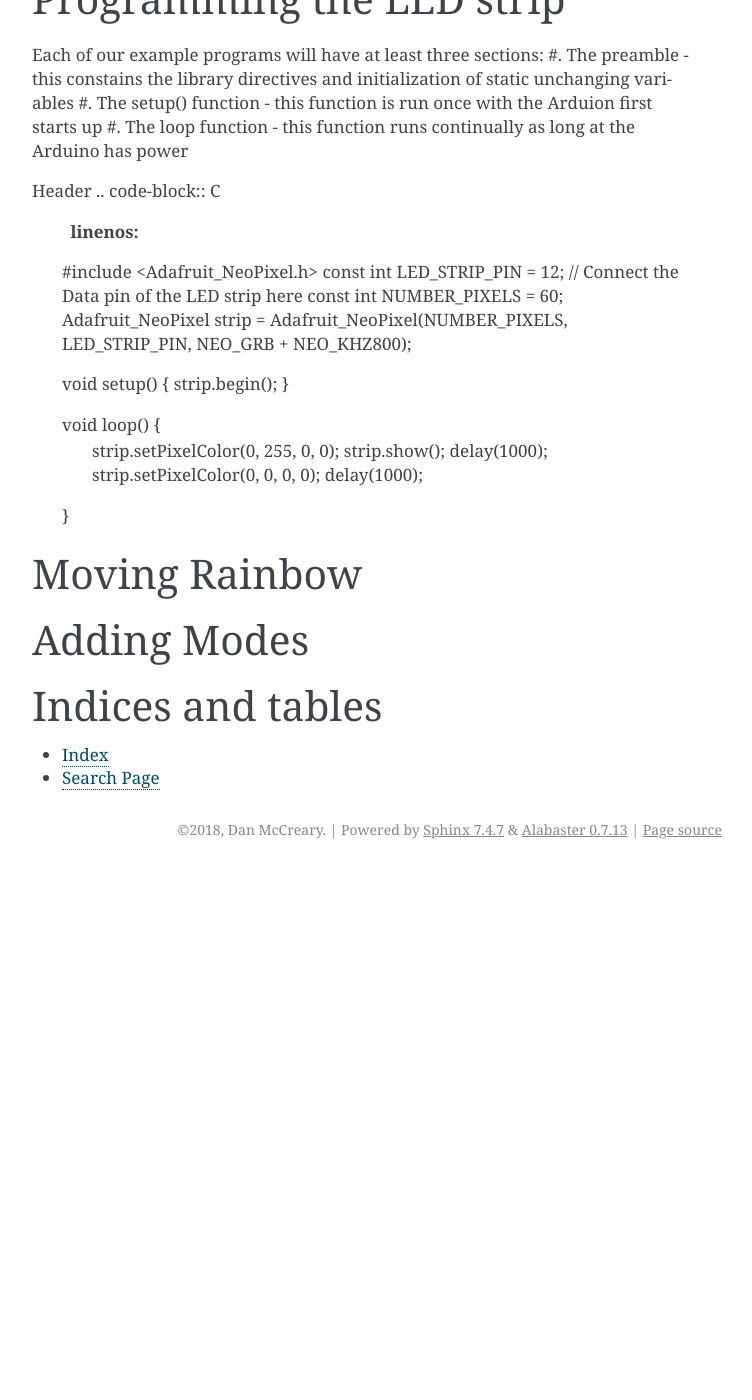
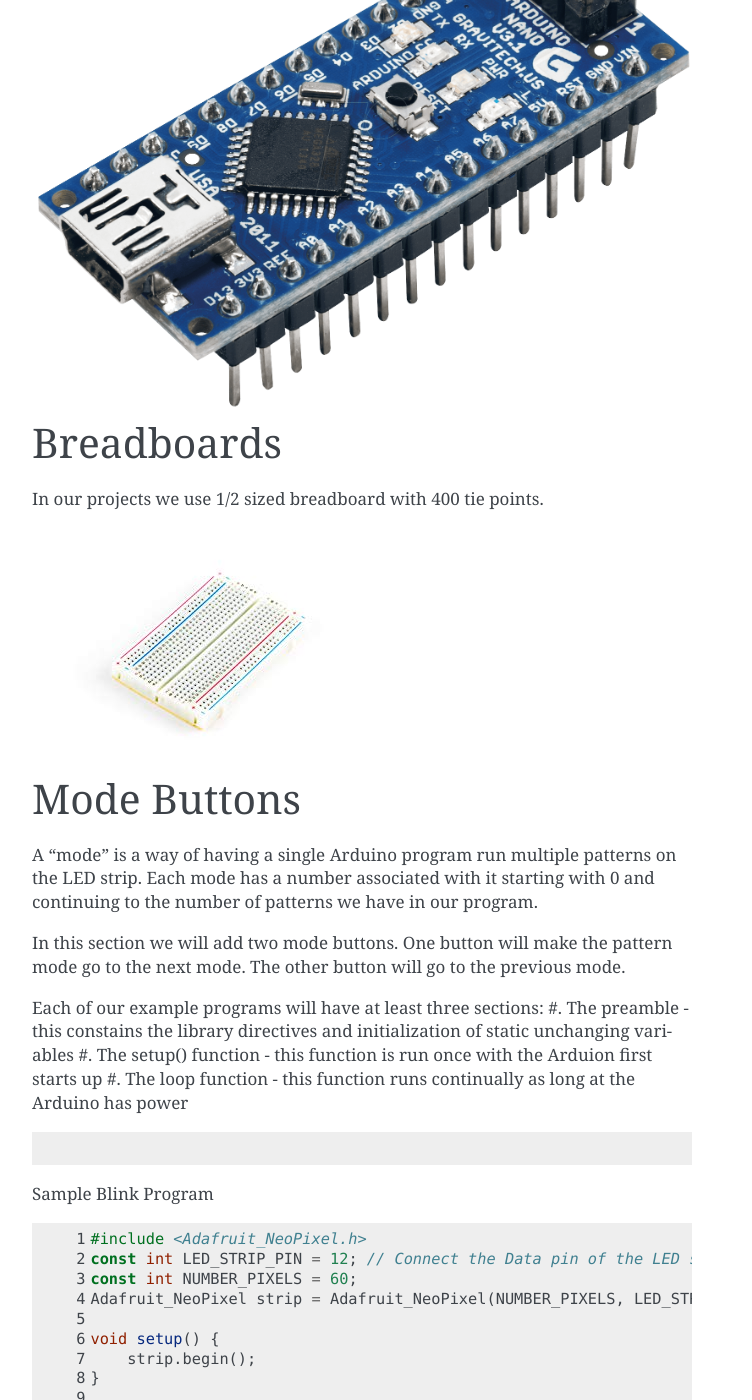
Before and after one commit to dmccreary/rtd-test, a Sphinx documentation site: the page built from docs/index.rst, in a window 1280 px wide and 1400 px high, scrolled down 841 px. Shown: the whole window, without its empty margins (388-1140 px from the left). Built offline with Sphinx 7.4.7, drawn with Linux system fonts in a browser that asks for light colours; pages that are not in the unit, such as notebooks, are missing from menus; before the commit the page ends 1710 px from its top, so only the background shows below that; some of the changed text lies outside the part shown.

Commit message:
updates synphx docs for Read The Docs book

```diff
--- a/docs/index.rst
+++ b/docs/index.rst
@@ -6,7 +6,7 @@
 .. See the Sphix Cheat Sheet for examples here http://openalea.gforge.inria.fr/doc/openalea/doc/_build/html/source/sphinx/rest_syntax.html#restructured-text-rest-and-sphinx-cheatsheet
 
 Welcome to the Moving Rainbow documentation!
-====================================
+============================================
 
 .. toctree::
    :maxdepth: 2
@@ -16,23 +16,19 @@ Welcome to the Moving Rainbow documentation!
     Getting Started
     Programming
 
-**************
-Moving Rainbow
-**************
-
-Learing to program using LED strips
-###################################
+Learing to program using LED strips version 0.1
+###############################################
 
 About Moving Rainbow
-==================
+====================
 Moving Rainbow is a way to learn the basics of programming using LED strips.  We use low-cost components so
 you can build an entire costume with 100s of LEDs for under $20
 
 Getting Started
-===============
+***************
 
 Addressible LED Strips
-----------------------
+======================
 Addressible LED strips are easy to connect to your project since they only need three wires (Ground, +5V and data).
 LED strip can be purchased on sites like ebay.com for under $5/meter of 60 RGB LEDs.
 
@@ -41,28 +37,38 @@ LED strip can be purchased on sites like ebay.com for under $5/meter of 60 RGB L
 `CoderDojo Twin Cities <http://coderdojotc.org/>`_
 `CodeSavvy <http://codesavvy.org/>`_
 Arduino Nanos
--------------
+=============
 Arduino Nanos are the lowest cost member of the Arduino family.  They are small and can be purchased for under $3.
 
+.. image:: images/arduino-nano.png
+
 Breadboards
------------
+===========
 In our projects we use 1/2 sized breadboard with 400 tie points.
+
 .. image:: images/breadboard.jpg
 
 Mode Buttons
-------------
+============
+A "mode" is a way of having a single Arduino program run multiple patterns on the LED strip.  Each mode has a number associated with it
+starting with 0 and continuing to the number of patterns we have in our program.
 
+In this section we will add two mode buttons.  One button will make the pattern mode go to the next mode.  The other button will go to the previous mode.
 
 Programming the LED strip
-=========================
+*************************
 
 Each of our example programs will have at least three sections:
 #. The preamble - this constains the library directives and initialization of static unchanging variables
 #. The setup() function - this function is run once with the Arduion first starts up
 #. The loop function - this function runs continually as long at the Arduino has power
 
-Header
-.. code-block:: C
+.. code-block::
+
+
+Sample Blink Program
+
+.. code-block:: c++
     :linenos:
 
     #include <Adafruit_NeoPixel.h>
@@ -71,21 +77,22 @@ Header
     Adafruit_NeoPixel strip = Adafruit_NeoPixel(NUMBER_PIXELS, LED_STRIP_PIN, NEO_GRB + NEO_KHZ800);
 
     void setup() {
-    strip.begin();
+        strip.begin();
     }
 
     void loop() {
-       strip.setPixelColor(0, 255, 0, 0);
-       strip.show();
-       delay(1000);
-       strip.setPixelColor(0, 0, 0, 0);
-       delay(1000);
+        strip.setPixelColor(0, 255, 0, 0);
+        strip.show();
+        delay(1000);
+        strip.setPixelColor(0, 0, 0, 0);
+        delay(1000);
     }
-Moving Rainbow
-==================
+
+Moving Rainbow Pattern
+======================
 
 Adding Modes
-==================
+============
 
 Indices and tables
 ==================
```
